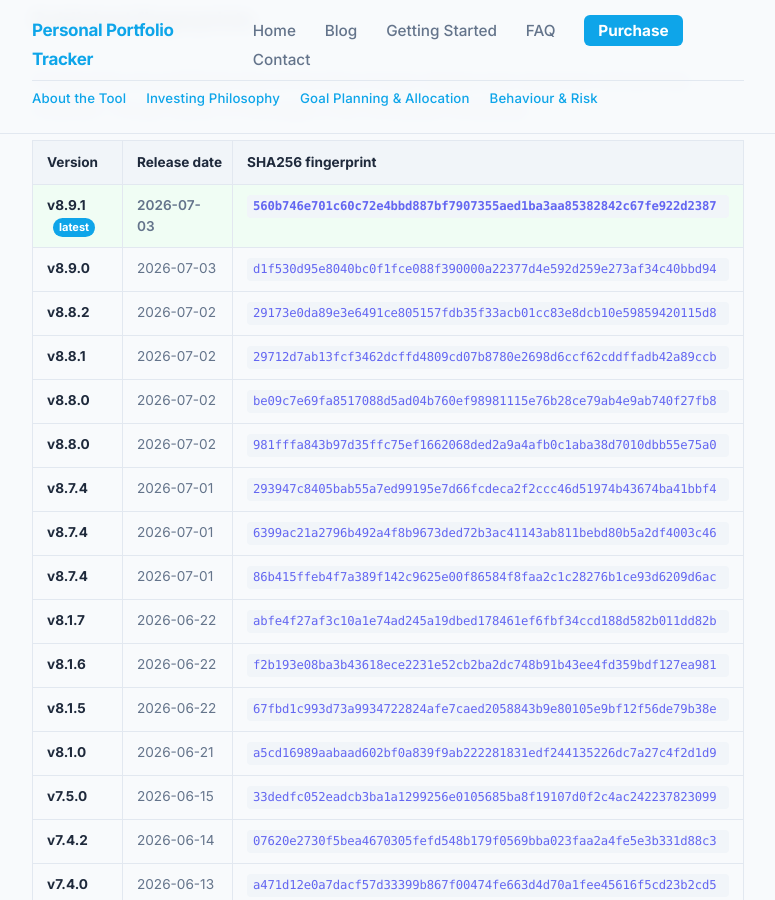
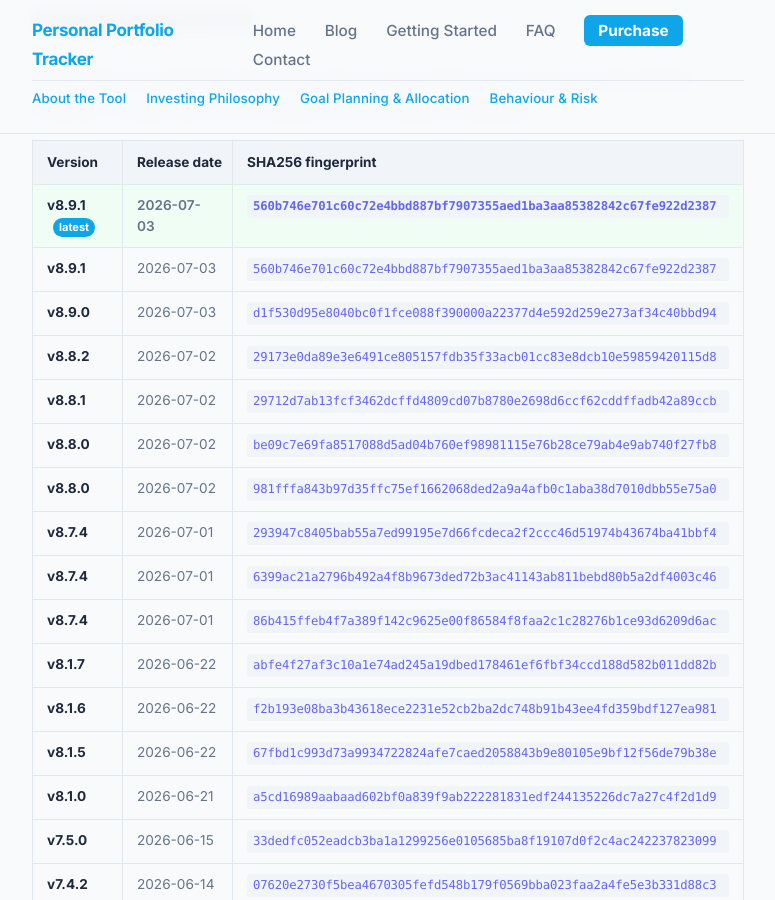
Before and after one commit to srikrishna2024/portfolio-tracker-blog, a Jekyll site: the page built from release-fingerprints/index.html, in a window 1280 px wide and 900 px high, scrolled down 1039 px. Shown: the whole window, without its empty margins (252-1027 px from the left). Built offline with Jekyll 4.4.1, drawn with Linux system fonts in a browser that asks for light colours.

Commit message:
release: add v8.9.1 fingerprint

```diff
--- a/release-fingerprints/index.html
+++ b/release-fingerprints/index.html
@@ -41,6 +41,11 @@
       <tbody>
         <tr class="fp-current">
           <td><strong>v8.9.1</strong> <span class="fp-badge">latest</span></td>
+          <td>2026-07-03</td>
+          <td><code class="fp-code">560b746e701c60c72e4bbd887bf7907355aed1ba3aa85382842c67fe922d2387</code></td>
+        </tr>
+        <tr>
+          <td><strong>v8.9.1</strong></td>
           <td>2026-07-03</td>
           <td><code class="fp-code">560b746e701c60c72e4bbd887bf7907355aed1ba3aa85382842c67fe922d2387</code></td>
         </tr>
```
